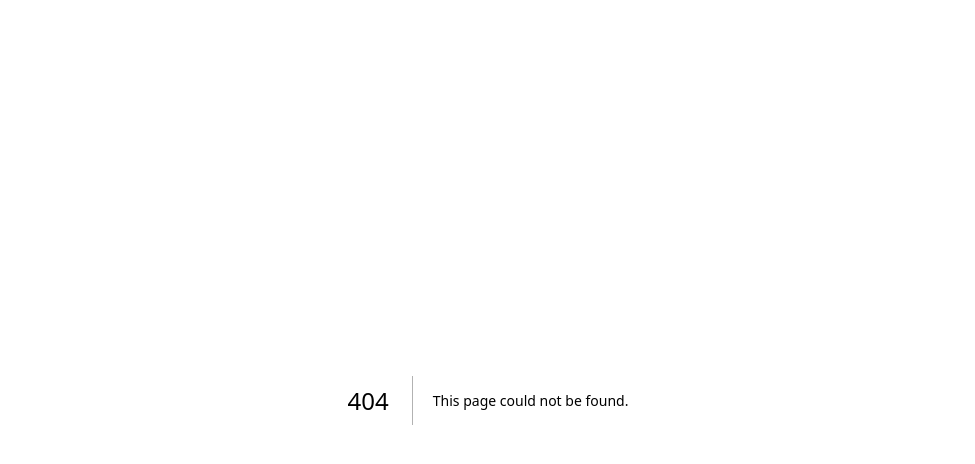
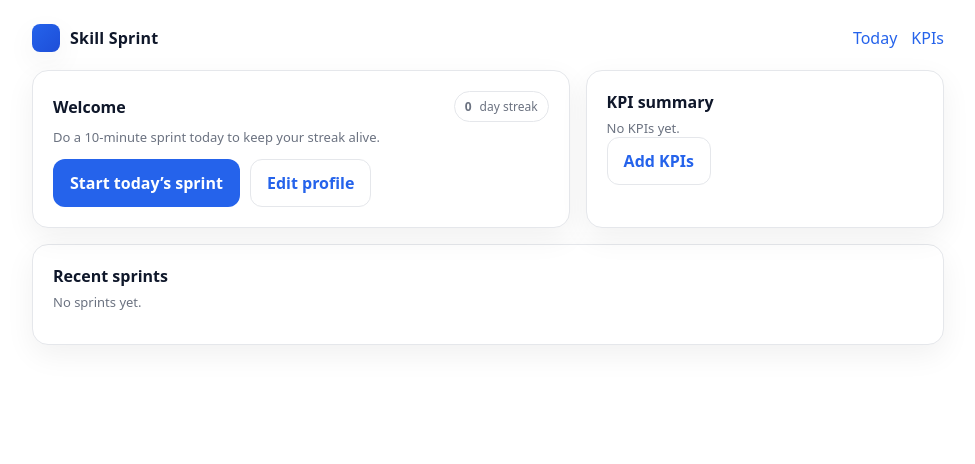
Before and after one commit to jammoody/skill-sprint, a Next.js app: page /dashboard in a window 1280 px wide. Before the commit this address had no page. Shown: the top 464 px of the page, without its empty margins (152-1127 px from the left). Built offline with nearby package versions, Linux system fonts and the light colour scheme.

Commit message:
Create dashboard.js

```diff
--- /dev/null
+++ b/pages/dashboard.js
@@ -0,0 +1,106 @@
+// pages/dashboard.js
+import Link from 'next/link';
+import { useEffect, useState } from 'react';
+
+export default function Dashboard(){
+  const [profile,setProfile]=useState(null);
+  const [history,setHistory]=useState([]);
+  const [kpis,setKpis]=useState({categories:{}});
+  const [streak,setStreak]=useState(0);
+
+  useEffect(()=>{
+    try{ setProfile(JSON.parse(localStorage.getItem('ss_profile')||'null')); }catch{}
+    try{
+      const h=JSON.parse(localStorage.getItem('ss_history')||'[]'); setHistory(h);
+      const days=new Set(h.map(e=>new Date(e.date).toDateString()));
+      let s=0; const d=new Date(); while(days.has(d.toDateString())){ s++; d.setDate(d.getDate()-1); } setStreak(s);
+    }catch{}
+    try{
+      const k=JSON.parse(localStorage.getItem('ss_kpis')||'null')||{categories:{}}; setKpis(k.categories?k:{categories:{}});
+    }catch{ setKpis({categories:{}}); }
+  },[]);
+
+  const fmt=(n,u)=> (n==null||n==='')?'—': `${Number(n)%1===0?Number(n):Number(n).toFixed(2)}${u==='%'?'%':u?` ${u}`:''}`;
+  const prog=(c,t)=> (Number.isFinite(+c)&&Number.isFinite(+t)&&+t!==0)? Math.max(0, Math.min(100, (+c/+t)*100)) : null;
+
+  return (
+    <main className="container">
+      <header className="header">
+        <div className="brand"><span className="brand-badge" />Skill Sprint</div>
+        <nav className="nav">
+          <Link href="/sprint">Today</Link>
+          <Link href="/kpis">KPIs</Link>
+        </nav>
+      </header>
+
+      <section className="row two" style={{marginTop:18}}>
+        <div className="card">
+          <div className="spaced">
+            <b>Welcome{profile?.focus?.[0] ? ` — ${profile.focus[0]}`:''}</b>
+            <div className="tag"><b>{streak}</b> day streak</div>
+          </div>
+          <p className="help" style={{marginTop:6}}>Do a 10-minute sprint today to keep your streak alive.</p>
+          <div style={{marginTop:12, display:'flex', gap:10}}>
+            <Link className="btn btn-primary" href="/sprint">Start today’s sprint</Link>
+            <Link className="btn" href="/onboarding">Edit profile</Link>
+          </div>
+        </div>
+
+        <div className="card">
+          <b>KPI summary</b>
+          {Object.keys(kpis.categories||{}).length===0 ? (
+            <>
+              <p className="help" style={{marginTop:6}}>No KPIs yet.</p>
+              <Link className="btn" href="/kpis">Add KPIs</Link>
+            </>
+          ) : (
+            <p className="help" style={{marginTop:6}}>Tracking {Object.keys(kpis.categories).length} categories.</p>
+          )}
+        </div>
+      </section>
+
+      {Object.entries(kpis.categories||{}).map(([cat,catObj])=>(
+        <section key={cat} className="card" style={{marginTop:16}}>
+          <div className="spaced">
+            <b>{cat}</b>
+            <Link className="small" href="/kpis">Edit {cat} KPIs →</Link>
+          </div>
+          <div className="kpi-grid" style={{marginTop:10, fontSize:13, color:'var(--muted)'}}>
+            <div>Metric</div><div>Current</div><div>Target</div><div>Progress</div><div></div>
+          </div>
+          {Object.entries(catObj.metrics||{}).map(([m,row])=>{
+            const p=prog(row.current,row.target);
+            return (
+              <div className="kpi-row" key={m} style={{marginTop:8}}>
+                <div><b>{m}</b></div>
+                <div>{fmt(row.current,row.unit)}</div>
+                <div>{fmt(row.target,row.unit)}</div>
+                <div>
+                  {p==null? <span className="small">—</span> :
+                  <div style={{position:'relative',height:8, background:'#eef2ff', border:'1px solid var(--border)', borderRadius:999}}>
+                    <div style={{position:'absolute',inset:'0 0 0 0', width:`${p}%`, background:'linear-gradient(90deg,var(--accent),var(--accent-2))', borderRadius:999}}/>
+                  </div>}
+                </div>
+                <div className="small">{p==null?'':`${Math.round(p)}%`}</div>
+              </div>
+            );
+          })}
+        </section>
+      ))}
+
+      <section className="card" style={{marginTop:16}}>
+        <b>Recent sprints</b>
+        {history.length===0? <p className="help" style={{marginTop:6}}>No sprints yet.</p> : (
+          <ul className="list" style={{maxHeight:320, overflow:'auto'}}>
+            {history.slice().reverse().map((h,i)=>(
+              <li key={i} style={{margin:'8px 0'}}>
+                <span className="tag">{new Date(h.date).toLocaleDateString()}</span>{' '}
+                <b>{h.title}</b>{h.goals?.length? <> — <span className="help">{h.goals.join(' • ')}</span></> : null}
+              </li>
+            ))}
+          </ul>
+        )}
+      </section>
+    </main>
+  );
+}
```
